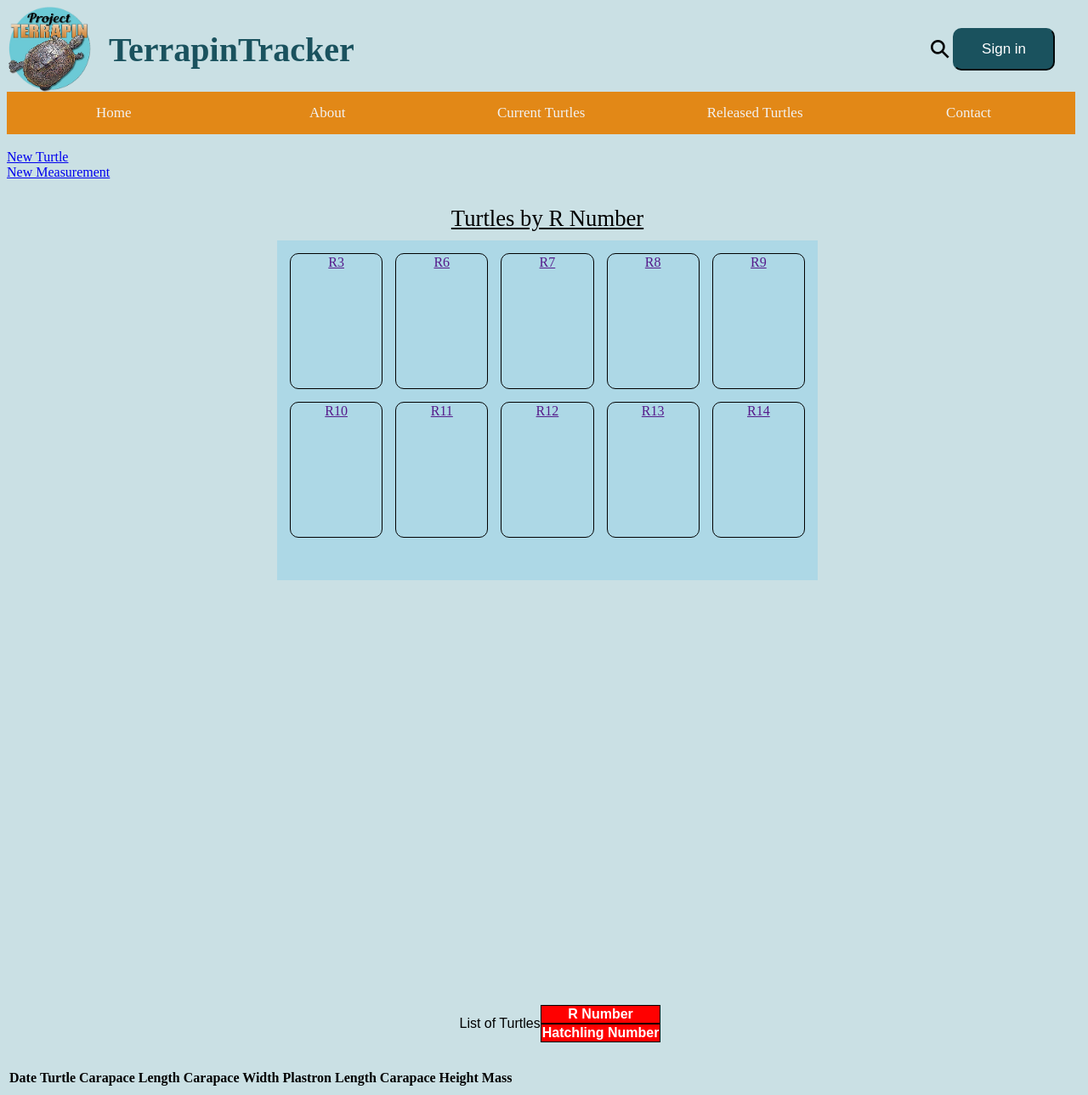
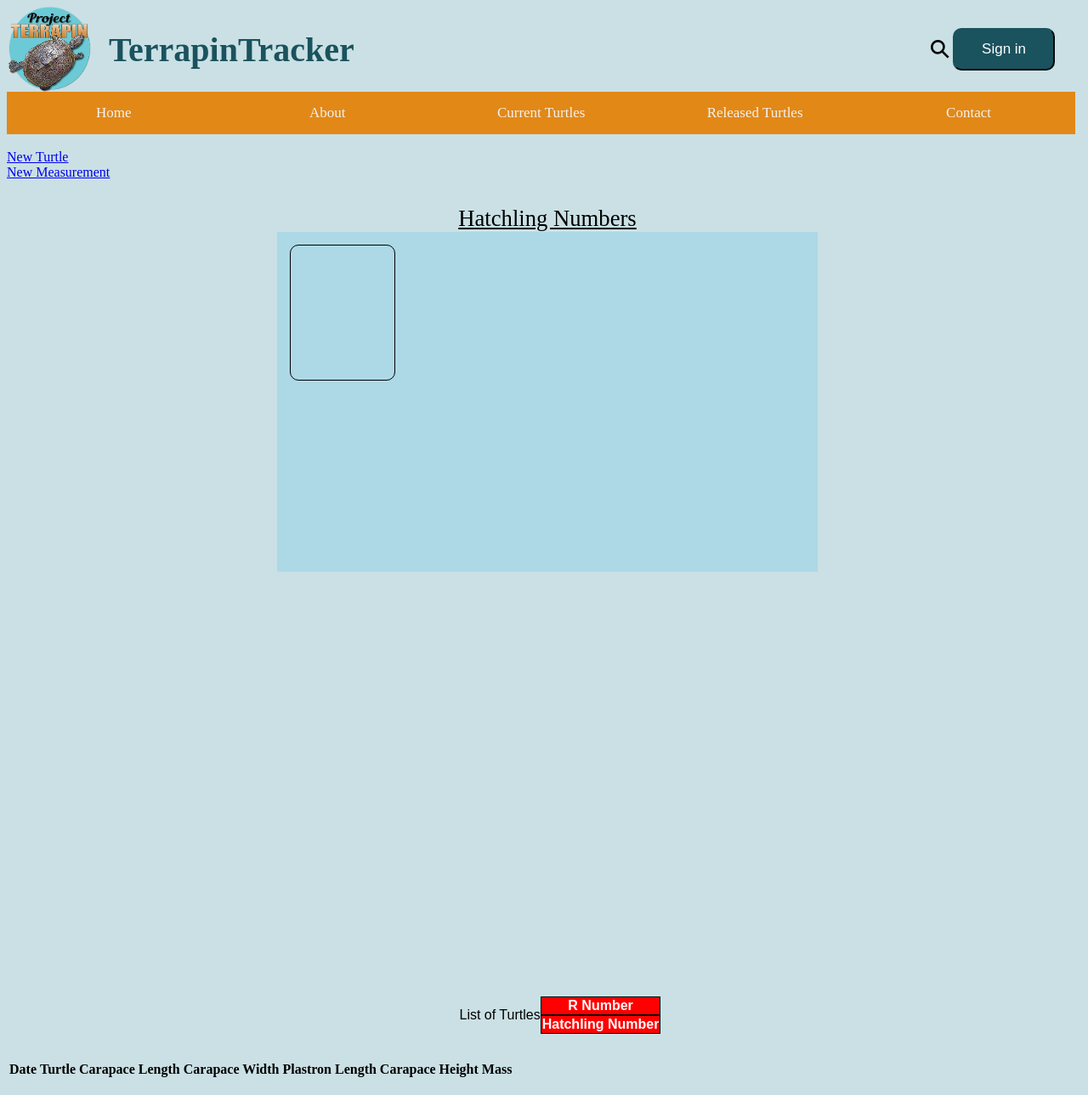
Before and after one commit to henbestaj/senior-capstone, a Django app: template terrapin_tracker/turtles/templates/turtles/current.html in a window 1280 px wide. Shown: the whole page at 85% size. After the commit the page ends 1268 px from the top, so only its background shows below. Run offline with Django 4.2, Linux system fonts and the light colour scheme; the template is opened without the code that fills it, so the values that code supplies are empty.

Commit message:
started table function

```diff
--- a/terrapin_tracker/turtles/templates/turtles/current.html
+++ b/terrapin_tracker/turtles/templates/turtles/current.html
@@ -13,24 +13,63 @@
     <br>
     <a href="{% url 'MeasurementCreate' %}">New Measurement</a>
     <div class="current-title">
-        <head>Turtles by R Number</head>
+        <head>Hatchling Numbers</head>
+        <script>
+            var hatchlings = ['3-1', '3-2', '3-3','3-4',"6-1","6-2","6-3","6-4","6-5","6-6","6-7",
+            "6-8","6-9","6-10","6-11","6-12","6-13","6-14","6-15","6-16","6-17","6-18","6-19","7-1","7-2","7-3","7-4",
+            "7-5","8-1","8-2","8-3","8-4","8-5","9-1","9-2","9-3","9-4","9-5","10-1","10-2","10-3","10-4","10-5","11-1",
+            "11-2","11-3","11-4","11-5","12-1","12-2","12-3","12-4","12-5","13-1","13-2","13-3","13-4","13-5","13-6",
+            "13-7","13-8","13-9","13-10","13-11","14-1","14-2"];
+            function remake() {
+            var count = 0;
+            for (var i =0; i<hatchlings.length; i++) {
+                if (i==0) {
+                    document.getElementById("rows").createElement('tr');
+                }
+                if (count<=6) {
+                    var newCell = document.createElement("td");
+                    newCell.innerHTML = hatchlings[i];
+                    newRow.append(newCell)
+                    count+=1;
+                }
+                else {
+                    var newRow = document.createElement("tr");
+                    var newCell = document.createElement("td");
+                    newCell.innerHTML = hatchlings[i];
+                    newRow.append(newCell);
+                    document.getElementById("rows").appendChild(newRow);
+                    count = 0;
+                }
+            }
+        }
+        </script>
+    <table class="current-table">
+        <tbody id="rows">
+            <tr>
+                <td></td>
+            </tr>
+        </tbody>
+    </table>
     </div>
-    <table class="current-table">
-        <tr>
-            <td><a class="r3" href="">R3</a></td>
-            <td><a class="r6" href="">R6</a></td>
-            <td><a class="r7" href="">R7</a></td>
-            <td><a class="r8" href="">R8</a></td>
-            <td><a class="r9" href="">R9</a></td>
+    <!-- <table class="current-table">
+        <tr class="H3 rows">
+            <script>
+
+            </script>
+            <td><a class="r" href="">R3</a></td>
+            <td><a class="r" href="">R6</a></td>
+            <td><a class="r" href="">R7</a></td>
+            <td><a class="r" href="">R8</a></td>
+            <td><a class="r" href="">R9</a></td>
         </tr>
-        <tr>
+        <tr class="H6 rows">
             <td><a class="r10" href="">R10</a></td>
             <td><a class="r11" href="">R11</a></td>
             <td><a class="r12" href="">R12</a></td>
             <td><a class="r13" href="">R13</a></td>
             <td><a class="r14" href="">R14</a></td>
         </tr>
-    </table>
+    </table> -->
     <div>
         <table class="turtles-table">
             <caption>List of Turtles</caption>
```
Also changed, not shown: terrapin_tracker/turtles/static/turtles/script.js (+9 -0 lines).
